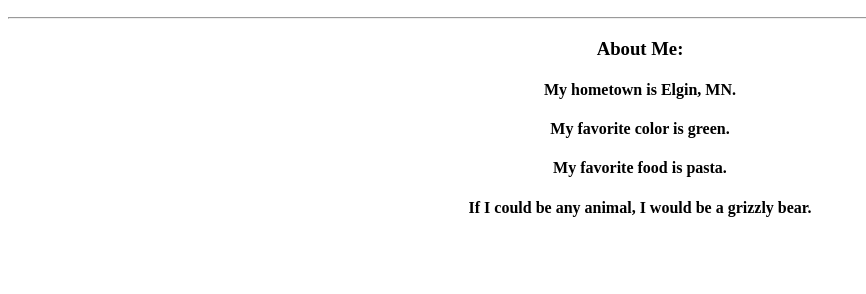
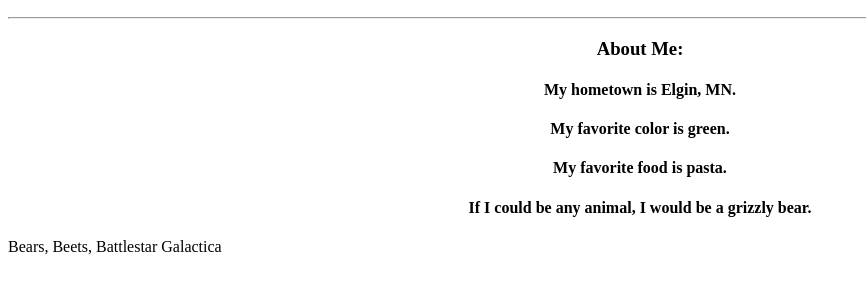
Before and after one commit to brentonring/my.profile, a plain HTML site: page index.html in a window 1280 px wide. Shown: the part 110-404 px from the top of the page, without its empty margins (0-866 px from the left). Drawn offline with Linux system fonts and the light colour scheme.

Commit message:
Adding new placeholder text

```diff
--- a/index.html
+++ b/index.html
@@ -18,3 +18,4 @@
             </div>
           </body>
         </html>
+        <p>Bears, Beets, Battlestar Galactica</p>
```
